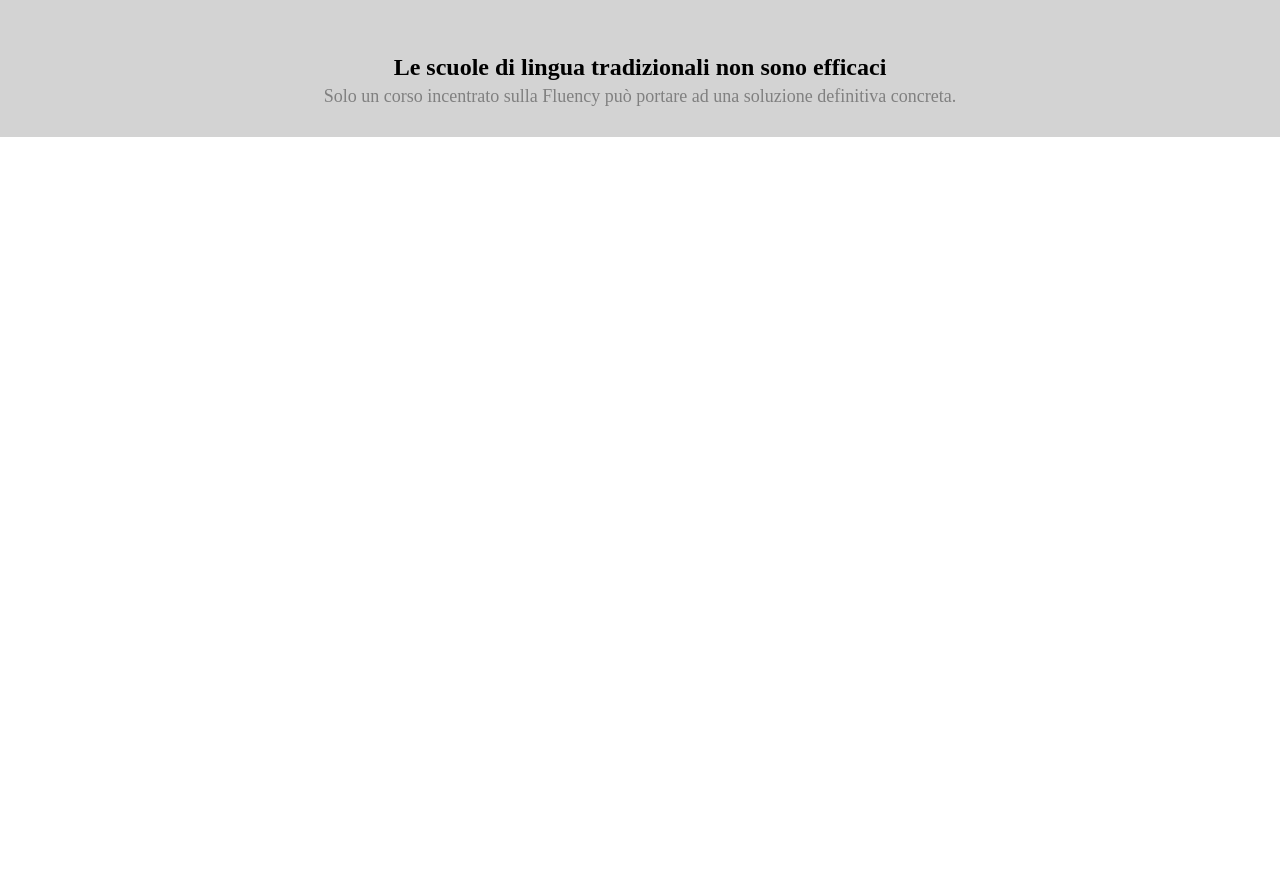
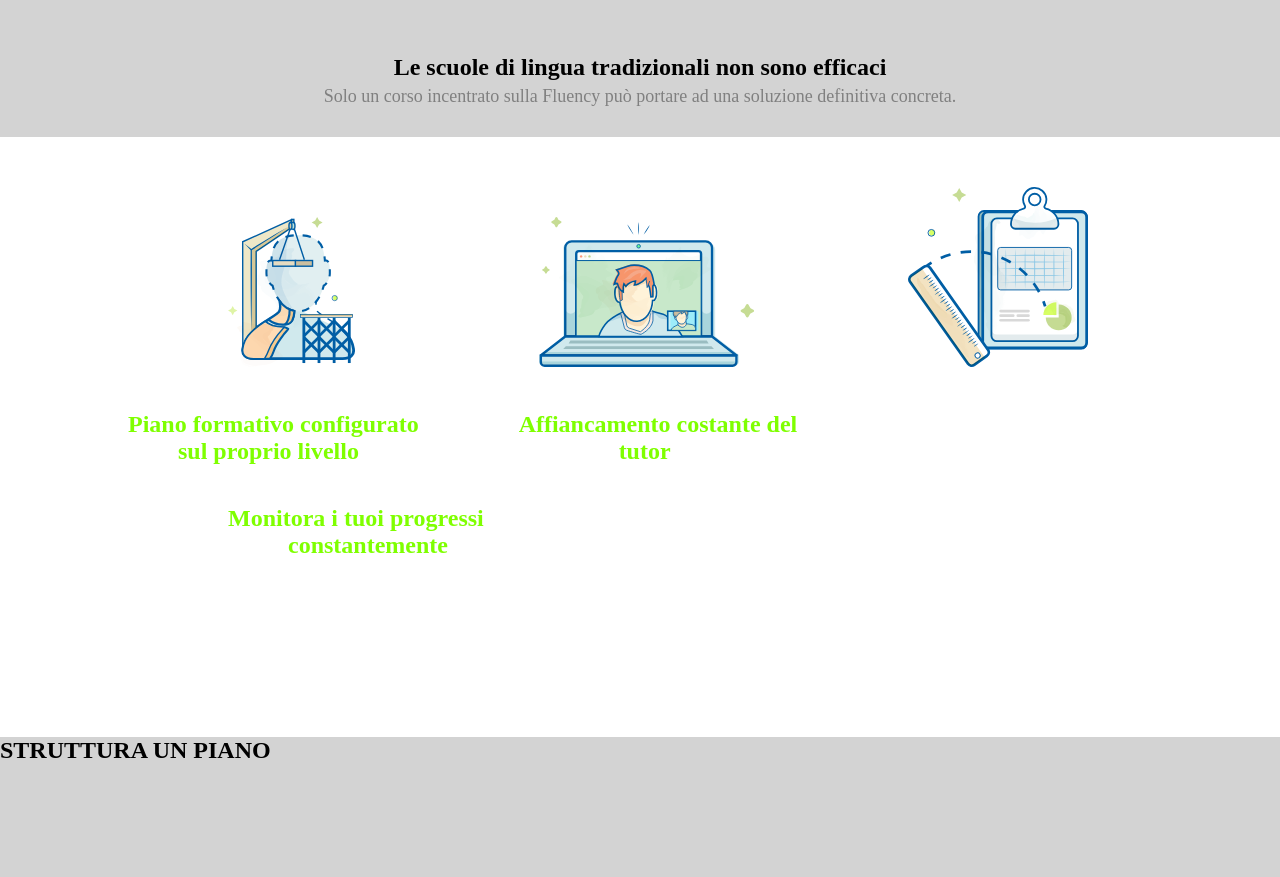
Before and after one commit to FrancescoPierfederici/htmlcss-fluentify, a plain HTML site: page index.html in a window 1280 px wide. Shown: the part 503-1380 px from the top of the page. Before the commit the page ends 800 px from the top, so only its background shows below. Drawn offline with Linux system fonts and the light colour scheme.

Commit message:
esercizio incompleto

```diff
--- a/index.html
+++ b/index.html
@@ -54,9 +54,49 @@
                 </section>
             </article>
             <article>
-                <section>
+                <section class="thirdcontainer clearfix">
+                    <div class="wrapper float-left">
+                        <img class="profile-image" src="img/profile.svg" alt="profile image">
+
+                        <img class="computer-photo" src="img/computer.svg" alt="foto computer">
+
+                        <img class="document-photo" src="img/doc.svg" alt="foto documenti">
+                    </div>
+                    <div class="wrapper float-left margin">
+
+                        <h2 class="text-green bit">
+                            Piano formativo configurato <br> <span class="textgreen-center"> sul proprio livello</span>
+                            </h2>
 
 
+
+
+                        </h2>
+                    </div>
+                     <div class="wrapper float-left margin">
+                        <h2 class="text-green-secondtitle">
+                            Affiancamento costante del<br> <span class="textgreen-center-second "> tutor</span>
+
+
+
+                        </h2>
+
+                    </div>
+                    <div class="wrapper float-left margin">
+                        <h2 class="text-green-secondtitle">
+                           Monitora i tuoi progressi<br> <span class="textgreen-center-third "> constantemente</span>
+
+
+
+                        </h2>
+
+                    </div>
+                    <div class="wrapper float-left margin">
+
+
+
+
+                </div>
                 </section>
             </article>
 
@@ -66,7 +106,15 @@
 
 
         </main>
-        <footer></footer>
+        <footer>
+            <section class="background-gray clearix">
+
+                <div class="foot float-left">
+                    <h2>STRUTTURA UN PIANO</h2>
+                </div>
+            </section>
+
+        </footer>
 
 </body>
 </html>
--- a/style.css
+++ b/style.css
@@ -3,14 +3,10 @@
     padding:0;
     box-sizing: border-box;
 }
-
-
 header > .nav-bar{
     height: 100px;
     background-color: rgb(41, 41, 119);
     line-height: 100px;
-
-
 }
 .logo{
     margin-right: 50px;
@@ -19,8 +15,6 @@ header > .nav-bar{
 
 .float-left{
     float: left;
-
-
 }
 .nav-bar > ul{
     list-style: none;
@@ -155,3 +149,75 @@ div .first-title{
     top:50%;
     font-size: 18px;
 }
+article  .thirdcontainer{
+    height: 600px;
+
+    position: relative;
+    margin:auto;
+    width: 80%;
+
+
+}
+ .profile-image{
+    height: 150px;
+    width: 33,33%;
+    margin-left: 100px;
+    margin-top: 50px;
+
+}
+.computer-photo{
+    height: 150px;
+    width: 33,33%;
+    margin-left: 180px;
+    margin-top: 50px;
+
+}
+.document-photo{
+    height: 180px;
+    width: 33,33%;
+    margin-left: 150px;
+    margin-top: 50px;
+
+}
+.text-green{
+    color: chartreuse;
+
+ }
+
+.textgreen-center{
+    margin-left: 50px;
+
+   }
+   /* .textcontainer{
+    width: 100%;
+
+   }
+    */
+
+.textgreen-center-second{
+
+    margin-left: 100px;
+    }
+.foot{
+    margin: auto;
+     width: 80%;
+ }
+.text-green-secondtitle{
+    /* margin-right: 70px; */
+    margin-left: 100px;
+    color: chartreuse;
+
+}
+.textgreen-center-third{
+
+    margin-left:60px;
+}
+.margin{
+    margin-top: 40px;
+}
+.marginlines{
+    width: 50px;
+    margin: auto;
+    margin-top: 50px;
+    color: gray;
+}
```
Also changed, not shown: img/computer.svg (added), img/doc.svg (added), img/profile.svg (added).
